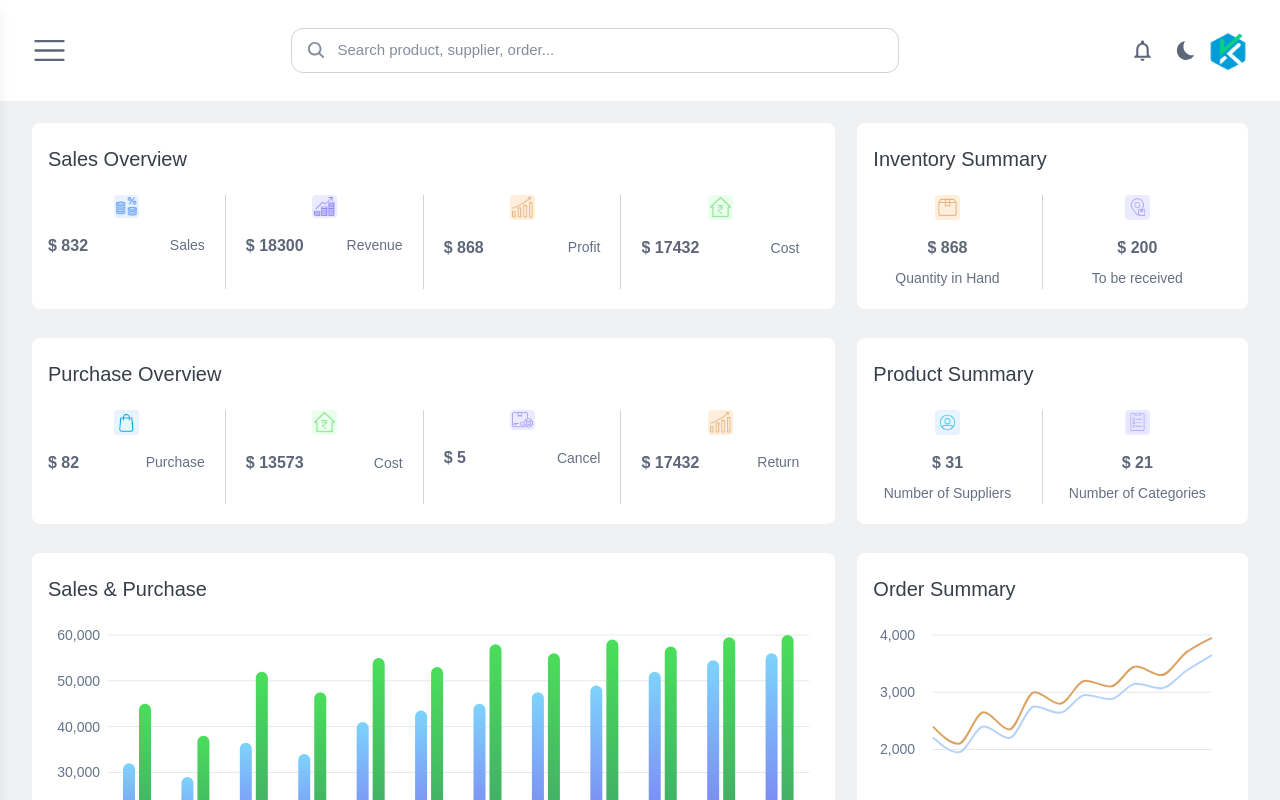
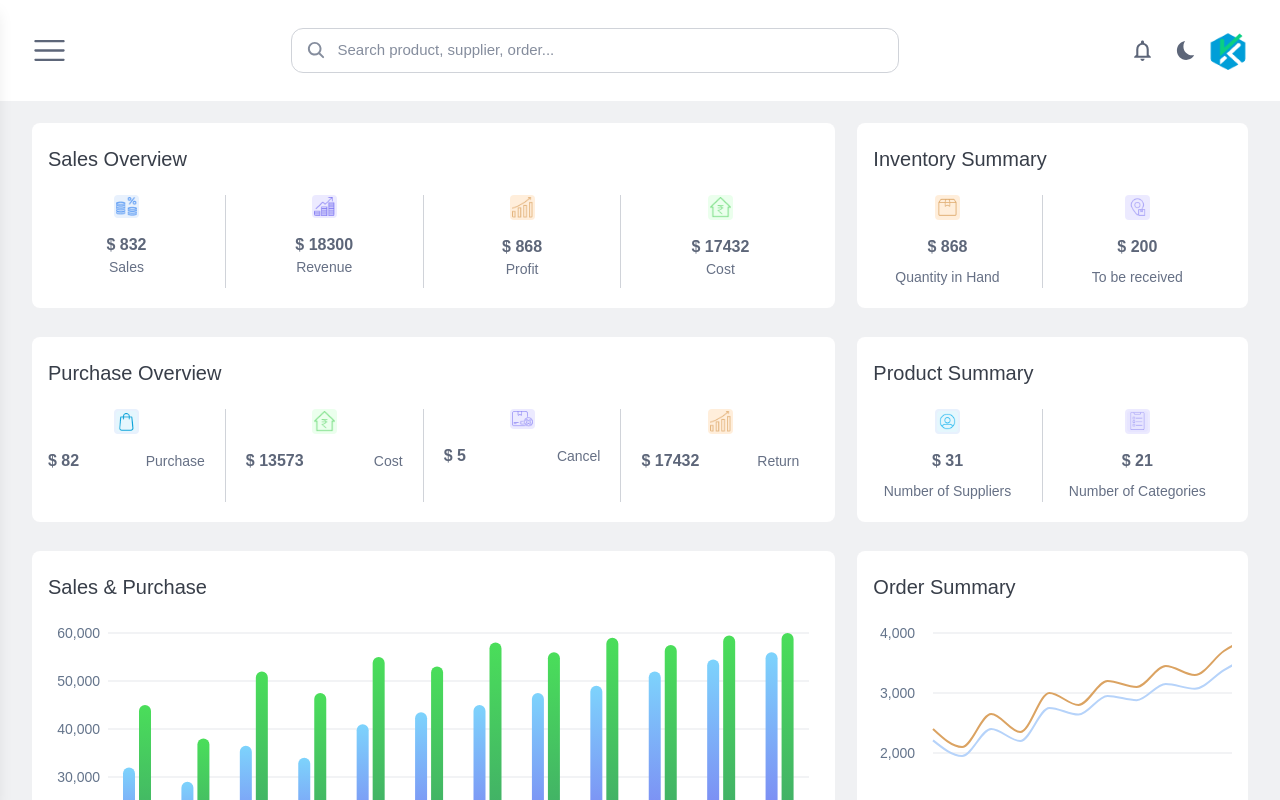
Before and after one commit to Rawaa-Ahmed-dotcom/kanban, a Next.js app: page / in a window 1280 px wide. Built offline with nearby package versions, Linux system fonts and the light colour scheme.

Commit message:
feat: update dashboard widgets and charts

```diff
--- a/app/(dashboard)/page.tsx
+++ b/app/(dashboard)/page.tsx
@@ -15,29 +15,29 @@ import LowQuantityStock from '@/components/dashboard/lowStock.tsx/LowQuantitySto
 const page = () => {
   return (
     <div className="py-5.5 px-8 bg-(--bg-main)">
-      <div className="grid grid-cols-3 grid-rows-6 gap-x-5.5 gap-y-7.25">
-        <div className="col-span-2 row-span-1">
-          <CustomOverview title="Sales Overview" kpisData={salesKpis} />
+      <div className="grid grid-cols-1 lg:grid-cols-3  gap-x-5.5 gap-y-7.25">
+        <div className="col-span-1 lg:col-span-2">
+          <CustomOverview title="Sales Overview" kpisData={salesKpis} kpiClass='mg:flex-row flex-col text-center leading-[22px]' gridClass = "max-sm:grid-cols-2 grid-cols-4"/>
         </div>
-        <div className="col-span-1 row-span-1">
+        <div className="col-span-1 ">
           <CustomSummary title="Inventory Summary" kpisData={inventoryKpis} />
         </div>
-        <div className="col-span-2 row-span-1">
-          <CustomOverview title="Purchase Overview" kpisData={purchaseKpis} />
+        <div className="col-span-1 lg:col-span-2 ">
+          <CustomOverview title="Purchase Overview" kpisData={purchaseKpis} kpiClass='md:flex-row flex-col text-center leading-[22px]' gridClass = "max-sm:grid-cols-2 grid-cols-4"/>
         </div>
-        <div className="col-span-1 row-span-1">
+        <div className="col-span-1 ">
           <CustomSummary title="Product Summary" kpisData={productKpis} />
         </div>
-        <div className="col-span-2 row-span-2">
+        <div className="col-span-1 lg:col-span-2 min-w-0">
           <Sales_Purchases data={monthlyData} />
         </div>
-        <div className="col-span-1 row-span-2 ">
+        <div className="col-span-1">
           <OrderSummary />
         </div>
-        <div className="col-span-2 row-span-2">
+        <div className="col-span-1 lg:col-span-2 ">
           <TopSellingStock />
         </div>
-        <div className="col-span-1 row-span-2">
+        <div className="col-span-1 ">
           <LowQuantityStock />
         </div>
       </div>
--- a/components/dashboard/CustomSummary.tsx
+++ b/components/dashboard/CustomSummary.tsx
@@ -2,6 +2,6 @@ import { CustomOverviewProps } from "@/lib/types";
 import CustomOverview from "./CustomOverview";
 
 const CustomSummary = (props: CustomOverviewProps) => (
-  <CustomOverview {...props} gridClass="grid-cols-2" kpiClass="flex-col gap-2" />
+  <CustomOverview {...props} gridClass="grid-cols-2" kpiClass="flex-col gap-2 text-center leading-[22px]" />
 );
 export default CustomSummary
--- a/components/dashboard/Sales_Purchases.tsx
+++ b/components/dashboard/Sales_Purchases.tsx
@@ -5,7 +5,9 @@ import DashboardCard from "../ui/DashboardCard";
 const Sales_Purchases = ({data} : {data : SalesChartProps}) => {
   return (
    <DashboardCard title="Sales & Purchase">
-    <SalesChart data={data} />
+
+      <SalesChart data={data} />
+
   </DashboardCard>
   )
 }
--- a/components/dashboard/TopSellingStock.tsx
+++ b/components/dashboard/TopSellingStock.tsx
@@ -6,7 +6,7 @@ import DashboardCard from '../ui/DashboardCard';
 const TopSellingStock = () => {
   return (
     <DashboardCard title='Top Selling Stock' link={{href : "/inventory?filter=top_selling" }}>
-      <Table columns={TopSellingStockCols} data={TopSellingStockData} />
+      <Table columns={TopSellingStockCols} data={TopSellingStockData} customClass='min-w-150'/>
     </DashboardCard>
   );
 };
--- a/components/ui/Table.tsx
+++ b/components/ui/Table.tsx
@@ -1,25 +1,29 @@
 import { TableProps } from '@/lib/types';
 
-const Table = <T,>({ columns, data }: TableProps<T>) => {
+const Table = <T,>({ columns, data , customClass }: TableProps<T>) => {
   return (
-    <table className='flex-1'>
+   <div className = "overflow-auto w-full ">
+     <table className={`flex-1 ${customClass} w-full`}>
       <thead>
         <tr className='border-t border-t-(--gray-50) py-3 px-4 grid grid-cols-4 w-full!'>
           {columns.map((column) => (
-            <th key={column.key as string} className='text-(--gray-600) text-[14px] font-medium col-span-1 text-start'>{column.header}</th>
+            <th key={column.key as string} className='text-(--gray-600) text-[14px] font-medium col-span-1 text-center'>{column.header}</th>
           ))}
         </tr>
       </thead>
-      <tbody className='overflow-y-auto'>
+
+        <tbody >
         {data.map((row, rowIndex) => (
           <tr key={rowIndex} className='py-5 px-4 grid grid-cols-4 border-t border-t-(--gray-50)'>
             {columns.map((col) => (
-              <td key={col.key as string} className='text-start col-span-1 font-medium text-(--table-cell)'>{col.key === "price" && "$"}{String(row[col.key])}</td>
+              <td key={col.key as string} className='text-center col-span-1 font-medium text-(--table-cell)'>{col.key === "price" && "$"}{String(row[col.key])}</td>
             ))}
           </tr>
         ))}
       </tbody>
+
     </table>
+   </div>
   );
 };
 
--- a/components/ui/charts/OrderSummaryChart.tsx
+++ b/components/ui/charts/OrderSummaryChart.tsx
@@ -14,8 +14,9 @@ import {
 
 const OrderSummaryChart = ({ data }: { data: OrderSummaryProps }) => {
   return (
-    <div style={{ width: '100%', height: '100%' }}>
-      <ResponsiveContainer>
+    <div className = "h-80 w-full overflow-x-auto overflow-y-hidden">
+ <div className = "h-full min-w-100">
+      <ResponsiveContainer width = "100%" height = "100%">
         <LineChart
           data={data}
           margin={{ top: 10, right: 20, left: 0, bottom: 0 }}
@@ -67,6 +68,8 @@ const OrderSummaryChart = ({ data }: { data: OrderSummaryProps }) => {
         </LineChart>
       </ResponsiveContainer>
     </div>
+    </div>
+
   );
 };
 
--- a/components/ui/charts/SalesChart.tsx
+++ b/components/ui/charts/SalesChart.tsx
@@ -14,8 +14,9 @@ import { SalesChartProps } from '@/lib/types';
 
 export default function SalesChart({ data }: { data: SalesChartProps }) {
   return (
-    <div style={{ width: '100%', height: "100%"}}>
-      <ResponsiveContainer>
+    <div className='w-full h-80 overflow-x-auto overflow-y-hidden'>
+        <div className = "h-full min-w-150">
+          <ResponsiveContainer width="100%" height="100%">
         <BarChart
           data={data}
           barGap={4}
@@ -70,6 +71,8 @@ export default function SalesChart({ data }: { data: SalesChartProps }) {
           />
         </BarChart>
       </ResponsiveContainer>
+          </div>
     </div>
-  );
+
+  )
 }
```
